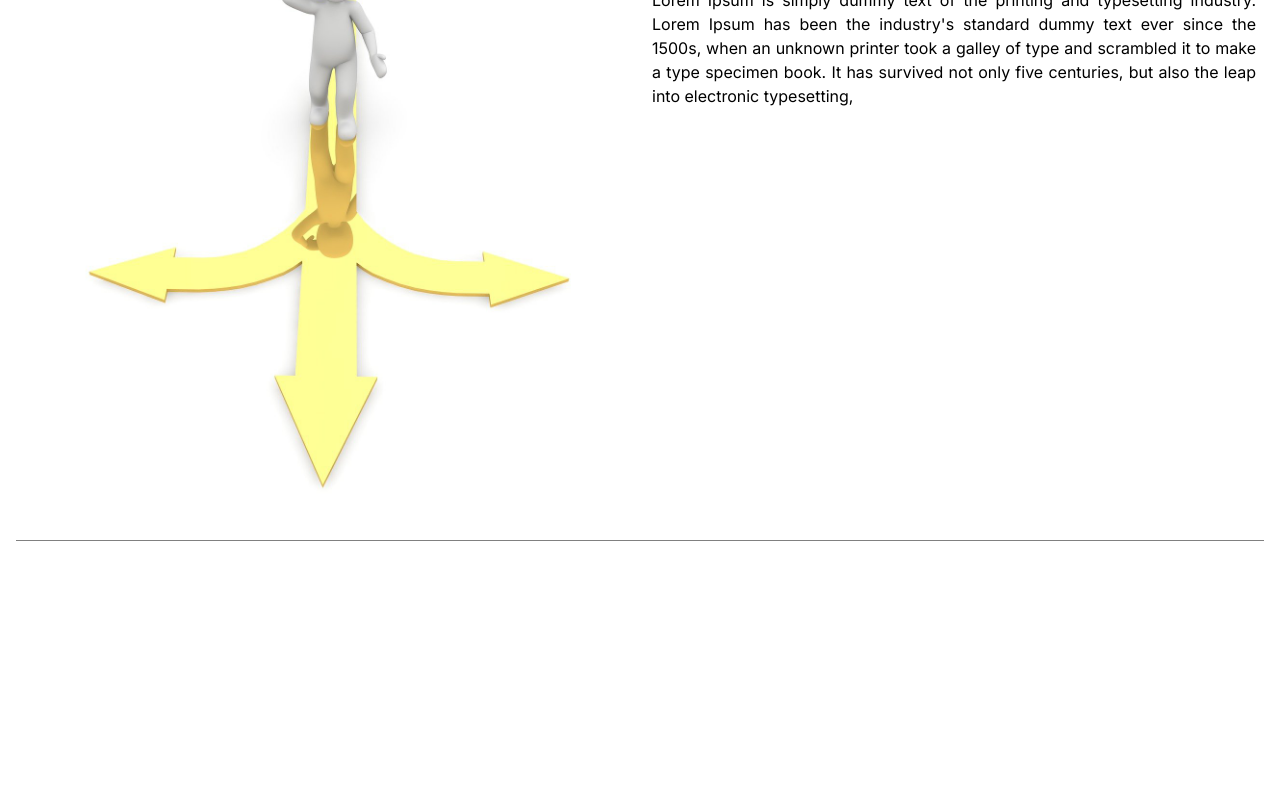
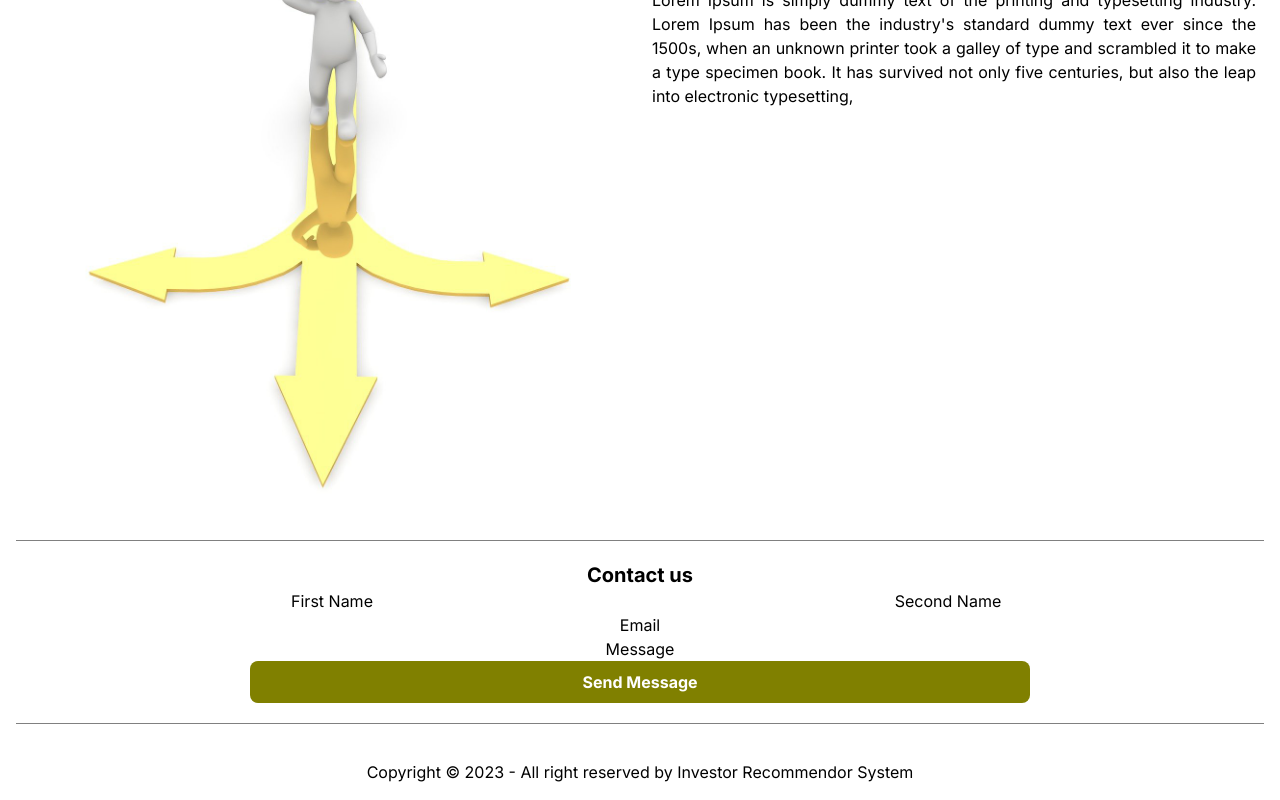
Before and after one commit to Diamo10/minorProject, a Next.js app: page / in a window 1280 px wide. Shown: the part 1694-2494 px from the top of the page. Before the commit the page ends 2255 px from the top, so only its background shows below. Built offline with nearby package versions, Linux system fonts and the light colour scheme.

Commit message:
style: about us, contact and footer

```diff
--- a/app/page.js
+++ b/app/page.js
@@ -43,7 +43,7 @@ export default function Home() {
             viewBox="0 0 24 24"
             stroke-width="1.5"
             stroke="currentColor"
-            class="w-6 h-6"
+            className="w-6 h-6"
           >
             <path
               stroke-linecap="round"
@@ -70,7 +70,7 @@ export default function Home() {
             viewBox="0 0 24 24"
             stroke-width="1.5"
             stroke="currentColor"
-            class="w-6 h-6"
+            className="w-6 h-6"
           >
             <path
               stroke-linecap="round"
@@ -97,7 +97,7 @@ export default function Home() {
             viewBox="0 0 24 24"
             stroke-width="1.5"
             stroke="currentColor"
-            class="w-6 h-6"
+            className="w-6 h-6"
           >
             <path
               stroke-linecap="round"
@@ -124,7 +124,7 @@ export default function Home() {
             viewBox="0 0 24 24"
             stroke-width="1.5"
             stroke="currentColor"
-            class="w-6 h-6"
+            className="w-6 h-6"
           >
             <path
               stroke-linecap="round"
@@ -145,11 +145,9 @@ export default function Home() {
 
       <div className="border-b border-gray my-5 mx-4"></div>
 
-
-
       {/* About Section */}
       <section className="" id="about">
-        <div className="grid grid-cols-2 mx-6">
+        <div className="grid grid-cols-1 tablet:grid-cols-2 mx-6">
           <div className=" flex items-center">
             <Image
               src={aboutImage}
@@ -161,24 +159,57 @@ export default function Home() {
             />
           </div>
           <div className=" items-center">
-            <span className="font-bold flex text-xl text-center justify-center mt-[24px]">About us</span>
+            <span className="font-bold flex text-xl text-center justify-center mt-[24px]">
+              About us
+            </span>
             <div className="mt-8 ml-3">
-            <div className="text-justify">
-              {`Lorem Ipsum is simply dummy text of the printing and typesetting
+              <div className="text-justify">
+                {`Lorem Ipsum is simply dummy text of the printing and typesetting
               industry. Lorem Ipsum has been the industry's standard dummy text
               ever since the 1500s, when an unknown printer took a galley of
               type and scrambled it to make a type specimen book. It has
               survived not only five centuries, but also the leap into
               electronic typesetting,`}
-            </div>
+              </div>
             </div>
           </div>
         </div>
       </section>
 
+      <div className="border-b border-gray my-5 mx-4"></div>
+
+      {/* contact section */}
+      <section id="contact" className="">
+        <p className="text-center font-bold text-xl mt-4">Contact us</p>
+        <div className="grid grid-cols-1 tablet:grid-cols-2 text-center mx-6">
+          <div className=""> First Name</div>
+          <div className=""> Second Name</div>
+
+        </div>
+        <div className="mx-6 text-center"> Email</div>
+        <div className="mx-6 text-center"> Message</div>
+        <div className="font-bold text-center mx-[80px] tablet:mx-[250px] bg-olive text-white p-[9px] rounded-lg  hover:font-extrabold cursor-pointer">
+            Send Message
+          </div>
+
+
+
+
+
+
+
+      </section>
+
 
       <div className="border-b border-gray my-5 mx-4"></div>
 
+      <section className="text-center" id="">
+        <footer className="footer footer-center p-4 bg-base-300 text-base-content">
+          <aside>
+            <p>Copyright © 2023 - All right reserved by Investor Recommendor System</p>
+          </aside>
+        </footer>
+      </section>
     </>
   );
 }
--- a/components/navbar.js
+++ b/components/navbar.js
@@ -23,7 +23,7 @@ const Navbar = () => {
               viewBox="0 0 24 24"
               stroke-width="1.5"
               stroke="currentColor"
-              class="w-6 h-6 tablet:hidden"
+              className="w-6 h-6 tablet:hidden"
             >
               <path
                 stroke-linecap="round"
```
